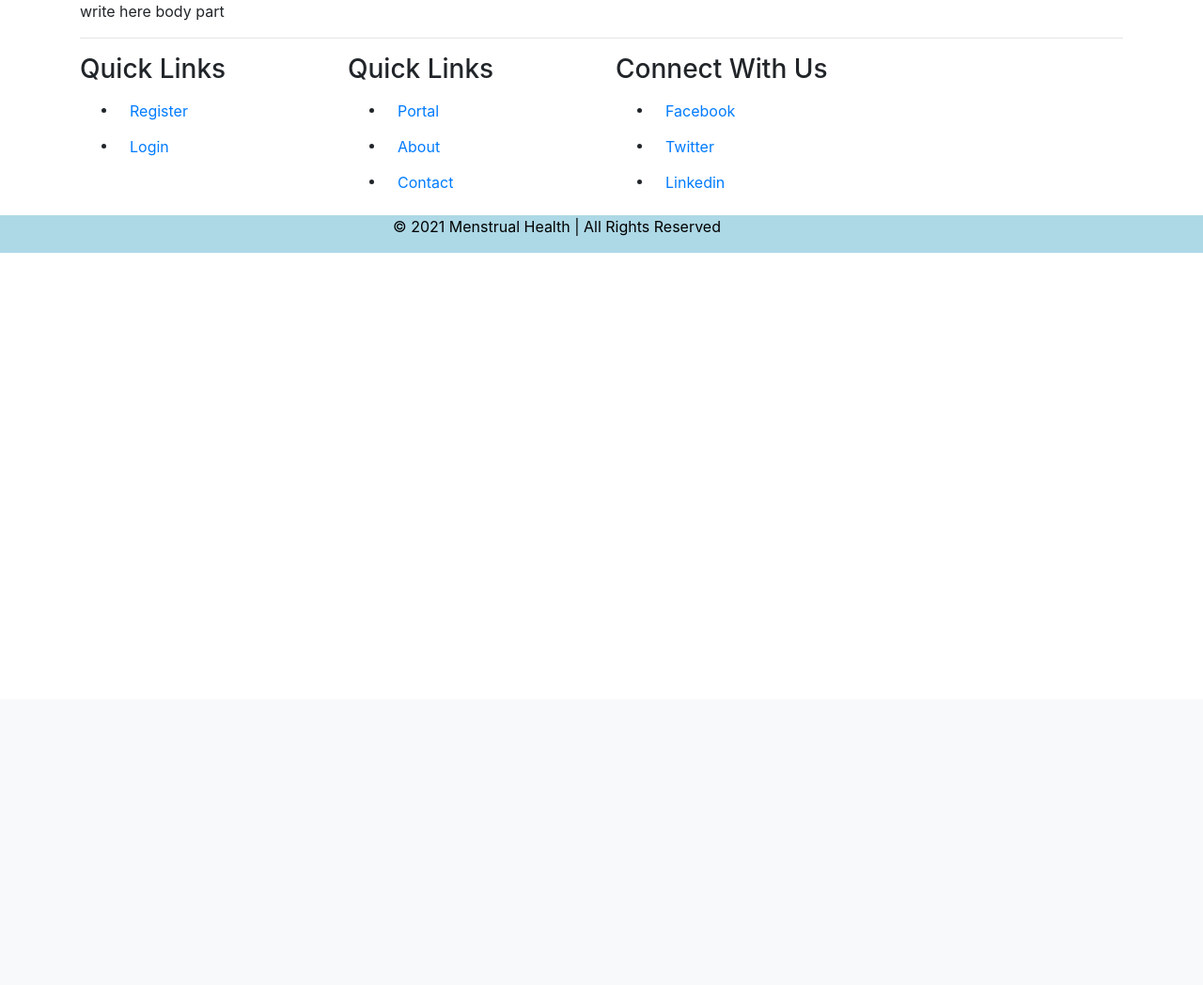
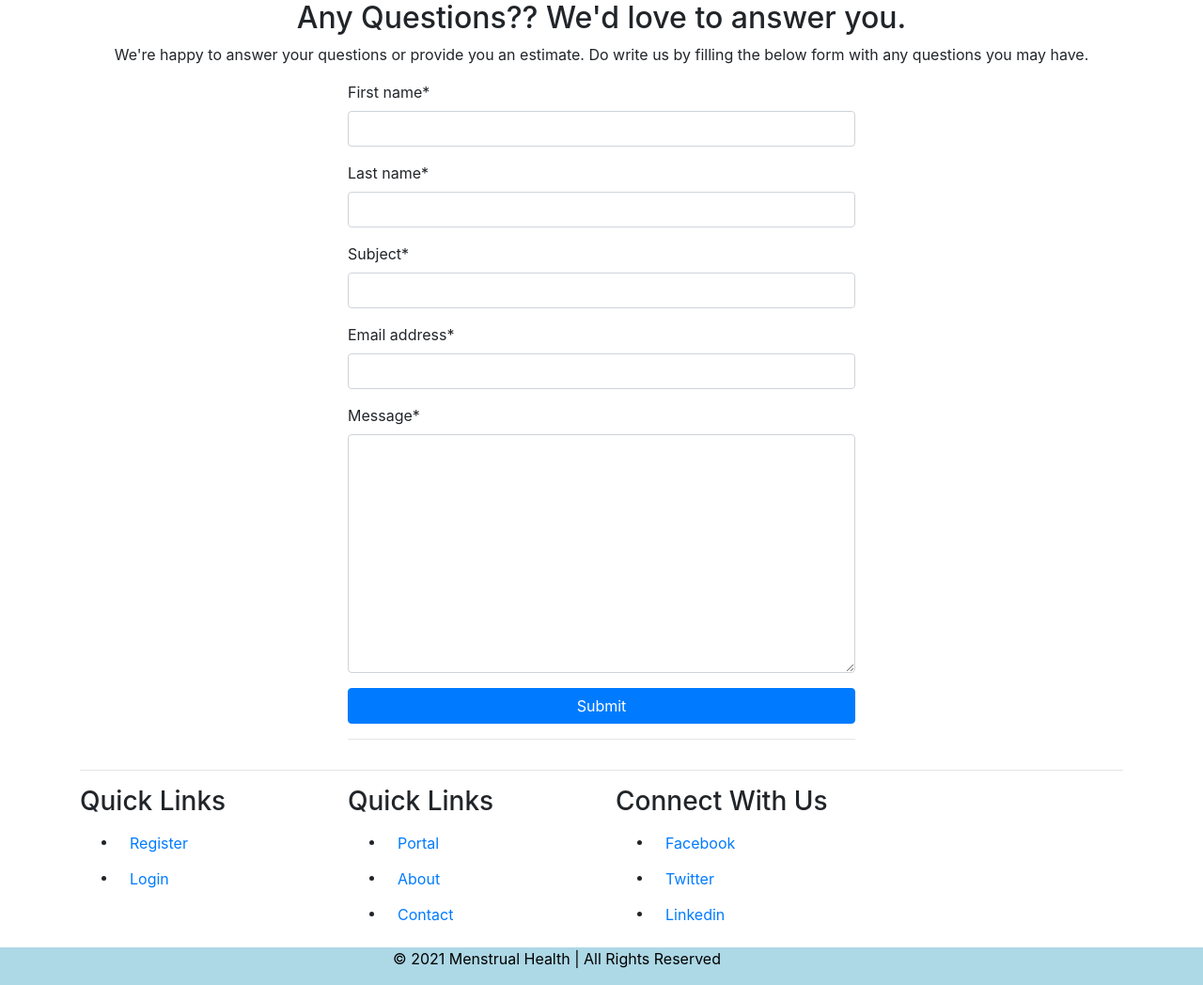
Before and after one commit to ykriplani/INVICTUS-S15_STA, a Django app: page /contact/ in a window 1280 px wide. Shown: the part 56-1104 px from the top of the page at 94% size. Before the commit the page ends 325 px from the top, so only its background shows below. Run offline with Django 4.2, Linux system fonts and the light colour scheme; some libraries are stand-ins or nearby versions.

Commit message:
added contact us page and form

```diff
--- a/application/admin.py
+++ b/application/admin.py
@@ -1,4 +1,5 @@
 from django.contrib import admin
-from . models import CustomUser
+from . models import *
 # Register your models here.
 admin.site.register(CustomUser)
+admin.site.register(Contact)
--- a/application/forms.py
+++ b/application/forms.py
@@ -1,9 +1,17 @@
 from django import forms
 from django.contrib.auth.forms import UserCreationForm
 from django.contrib.auth import get_user_model
+from .models import Contact
 
 class RegisterForm(UserCreationForm):
 
     class Meta:
         model = get_user_model()
         fields = ['username', 'email', 'first_name', 'last_name', 'phone_number', 'gender']
+
+
+class ContactForm(forms.ModelForm):
+
+    class Meta:
+        model=Contact
+        fields=['first_name','last_name','subject','email_address','message']
--- a/application/models.py
+++ b/application/models.py
@@ -8,9 +8,6 @@ from django.shortcuts import redirect
 from django.urls import reverse
 # Create your models here.
 class CustomUser(AbstractUser):
-
-
-
     class GenderChoices(models.TextChoices):
         MALE = 'm'
         FEMALE = 'f'
@@ -27,3 +24,20 @@ class CustomUser(AbstractUser):
 
     def get_absolute_url(self):
         return reverse("home")
+
+
+
+class Contact(models.Model):
+
+    first_name = models.CharField(max_length = 50)
+    last_name = models.CharField(max_length = 50)
+    subject = models.CharField(max_length = 50)
+    email_address = models.EmailField(max_length = 150)
+    message = models.TextField()
+
+
+    def __str__(self) -> str:
+        return self.first_name+"-"+self.subject
+
+    class Meta:
+        verbose_name_plural = "Feedbacks"
--- a/application/templates/data/contact.html
+++ b/application/templates/data/contact.html
@@ -1,5 +1,23 @@
+
 {% extends "base.html"%}
 {% load static %}
+{% load crispy_forms_tags %}
 {% block body_content %}
-write here body part
-{% endblock %}
+<div style="min-height: 100vh;">
+  <div class="row justify-content-center" style="min-height: 100vh;">
+      <br>
+      <h2>Any Questions?? We'd love to answer you.</h2>
+      <p>We're happy to answer your questions or provide you an estimate.
+        Do write us by filling the below form with any questions you may have.</p>
+      <div class="col-md-6">
+        <form action="" method="POST">
+          {% csrf_token %}
+          {{form|crispy}}
+          <button class="btn btn-block btn-primary">Submit</button>
+        </form>
+        <hr>
+
+      </div>
+  </div>
+</div>
+  {% endblock  %}
--- a/application/views.py
+++ b/application/views.py
@@ -1,10 +1,11 @@
 from django.http import HttpResponse
-from django.shortcuts import render
+from django.shortcuts import redirect, render
 from django.contrib.messages.views import SuccessMessageMixin
 from django.contrib.auth.mixins import LoginRequiredMixin
 from django.views.generic import CreateView
-from .forms import RegisterForm
+from .forms import RegisterForm,ContactForm
 from django.contrib.auth import get_user_model
+from django.contrib import messages
 # Create your views here.
 
 def home(request):
@@ -19,8 +20,26 @@ def aub(request):
 def about(request):
     return render(request,'data/about.html')
 
+
+
 def contact(request):
-    return render(request,'data/contact.html')
+    if request.method == 'POST':
+
+        form = ContactForm(request.POST)
+        if form.is_valid():
+            post = form.save()
+            messages.success(request,f"{post.first_name} your form is submitted successfully. We will contact you shortly!!!")
+            return redirect ("home")
+        # return HttpResponse(post.title)
+        messages.error(request,f"Error!!!!")
+
+    form = ContactForm()
+
+    context = {
+        'form': form,
+        'page':'contact',
+    }
+    return render(request, "data/contact.html", context)
 
 
 class RegisterView(SuccessMessageMixin, CreateView):
```
Also changed, not shown: application/migrations/0002_contact.py (added).
